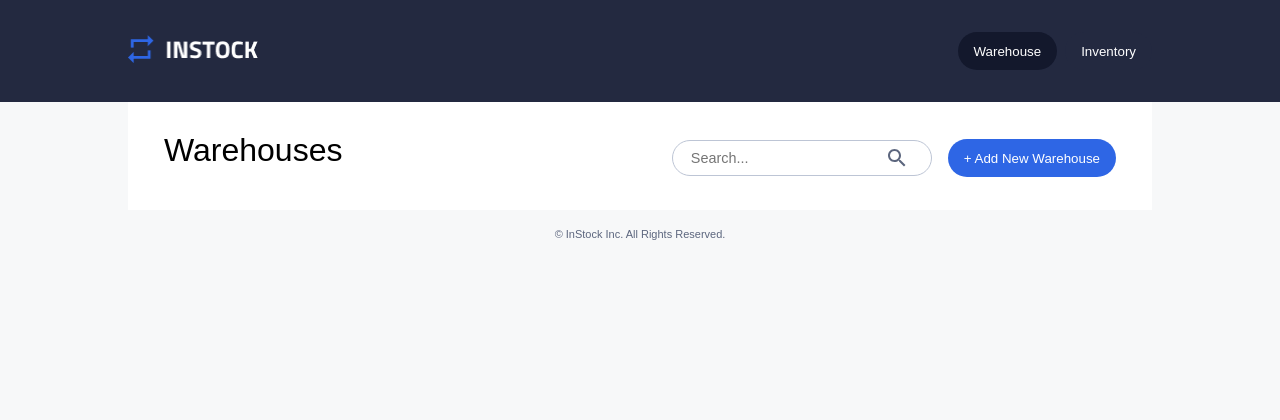
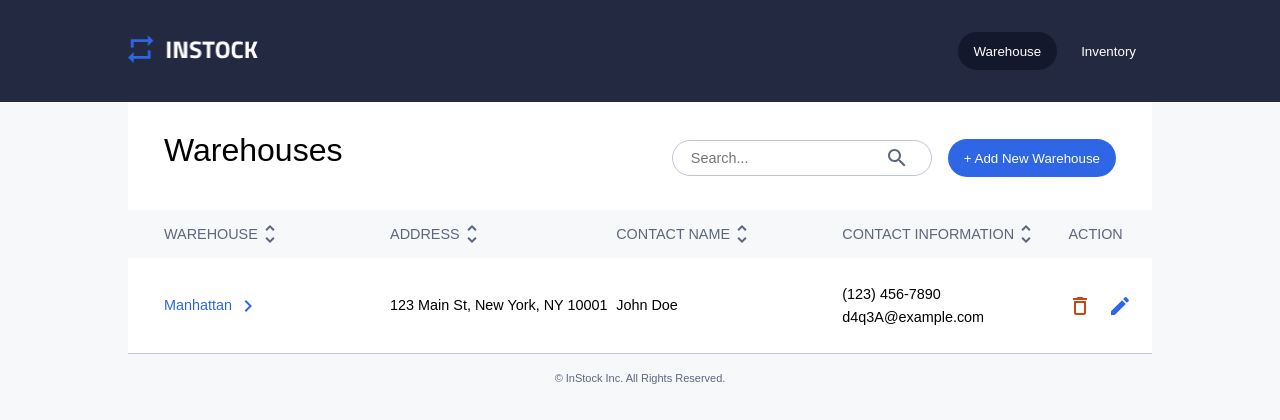
Before and after one commit to msecondi/instock-client, a React (Vite) app: page / in a window 1280 px wide. Shown: the top 420 px of the page. Built offline with nearby package versions, Linux system fonts and the light colour scheme.

Commit message:
Adds table row.

```diff
--- a/src/components/TableRow/TableRow.jsx
+++ b/src/components/TableRow/TableRow.jsx
@@ -18,19 +18,19 @@ function TableRow({warehouse}) {
                     </div>
                     <div className="table-row__info">
                         <label className="table-row__label">ADDRESS</label>
-                        <span className="table-row__address">{warehouse.address}</span>
+                        <span className="table-row__text">{warehouse.address}</span>
                     </div>
                 </div>
                 <div className="table-row__info-group-2">
                     <div className="table-row__info">
                         <label className="table-row__label">CONTACT NAME</label>
-                        <span className="table-row__contact-name">{warehouse.contactName}</span>
+                        <span className="table-row__text">{warehouse.contactName}</span>
                     </div>
                     <div className="table-row__info">
                         <label className="table-row__label">CONTACT INFORMATION</label>
                         <div className="table-row__contact-info">
-                            <span className="table-row__contact-info-text">{warehouse.phoneNumber}</span>
-                            <span className="table-row__contact-info-text">{warehouse.email}</span>
+                            <span className="table-row__text">{warehouse.phoneNumber}</span>
+                            <span className="table-row__text">{warehouse.email}</span>
                         </div>
                     </div>
                 </div>
--- a/src/components/TableRow/tableRow.scss
+++ b/src/components/TableRow/tableRow.scss
@@ -6,12 +6,12 @@
     flex-direction: column;
     justify-content: space-between;
     align-items: center;
-    width: 100%;
-    height: 6rem;
-    border-bottom: 1px solid $secondary-cloud;
     padding-left: $m-warehouse-page-left-right-padding;
     padding-right: $m-warehouse-page-left-right-padding;
+    border-bottom: 1px solid $secondary-cloud;
     box-sizing: border-box;
+    height: 6rem;
+    width: 100%;
 
     @include tablet {
         padding-left: $t-warehouse-page-left-right-padding;
@@ -40,18 +40,11 @@
         flex-direction: row;
         justify-content: space-between;
         align-items: center;
-        width: 100%;
-        // flex: 0 0 50%;
+        flex: 0 0 50%;
     }
 
-    &__address {
-        @include m-labels-links-buttons;
-        font-weight: 400;
-
-        @include tablet-and-desktop {
-            @include labels-links-buttons;
-            font-weight: 400;
-        }
+    &__info {
+        width: 100%;
     }
 
     &__info-group-2 {
@@ -59,11 +52,10 @@
         flex-direction: row;
         justify-content: space-between;
         align-items: center;
-        width: 100%;
-        // flex: 0 0 50%;
+        flex: 0 0 50%;
     }
 
-    &__contact-name {
+    &__text {
         @include m-labels-links-buttons;
         font-weight: 400;
 
@@ -77,18 +69,7 @@
         display: flex;
         flex-direction: column;
         justify-content: flex-start;
-        align-items: center;
-    }
-
-    &__contact-info-text {
-        @include m-labels-links-buttons;
-        font-weight: 400;
-        margin: 0;
-
-        @include tablet-and-desktop {
-            @include labels-links-buttons;
-            font-weight: 400;
-        }
+        align-items: flex-start;
     }
 
     &__label {
--- a/src/pages/warehouse.jsx
+++ b/src/pages/warehouse.jsx
@@ -1,11 +1,23 @@
 import '../styles/warehouse.scss';
-import Button from '../components/Button/Button';
 import Hero from '../components/Hero/Hero';
+import TableHeader from '../components/TableHeader/TableHeader';
+import TableRow from '../components/TableRow/TableRow';
 
 function Warehouse() {
+    const warehouse = {
+        name: 'Manhattan',
+        link: '/warehouse',
+        address: '123 Main St, New York, NY 10001',
+        contactName: 'John Doe',
+        phoneNumber: '(123) 456-7890',
+        email: 'd4q3A@example.com'
+    }
+
     return (
         <main className="warehouse">
             <Hero />
+            <TableHeader />
+            <TableRow warehouse={warehouse}/>
         </main>
     );
 }
```
